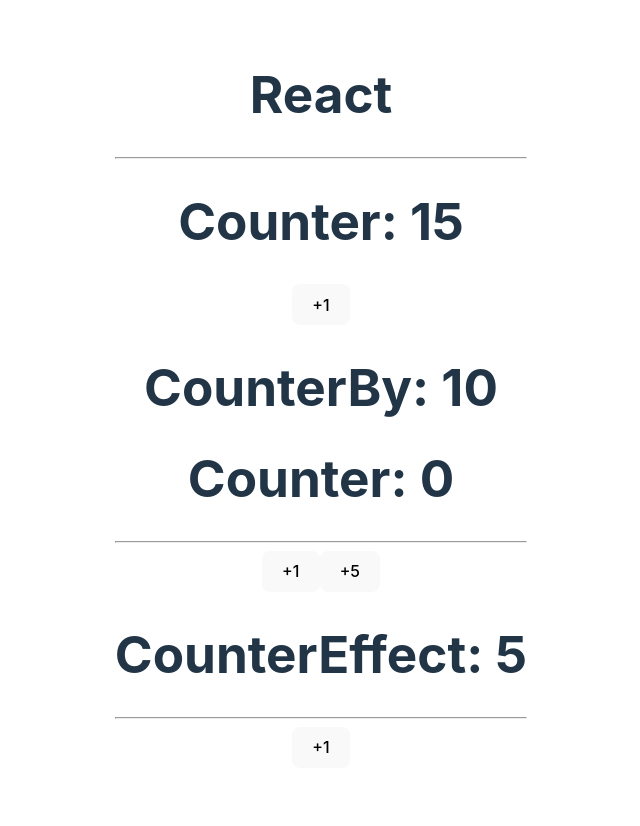
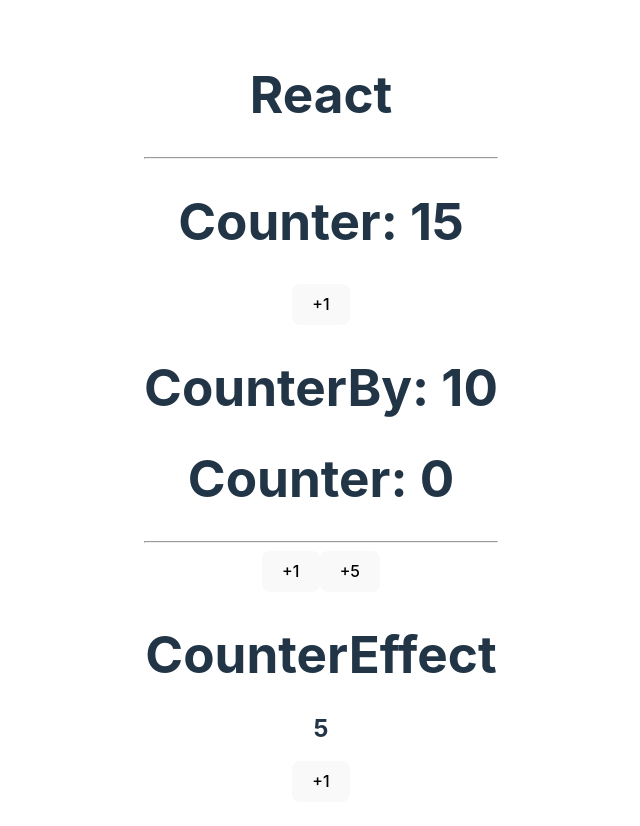
Before and after one commit to EricRusinque/bases-react-with-ts, a React (Vite) app: page / in a window 1280 px wide. Shown: the top 826 px of the page, without its empty margins (319-959 px from the left). Before the commit the page ends 800 px from the top, so only its background shows below. Built offline with nearby package versions, Linux system fonts and the light colour scheme.

Commit message:
Realizar animacion al llegar al valor maximo

```diff
--- a/package.json
+++ b/package.json
@@ -9,6 +9,7 @@
     "preview": "vite preview"
   },
   "dependencies": {
+    "gsap": "^3.11.3",
     "react": "^18.2.0",
     "react-dom": "^18.2.0"
   },
--- a/src/bases/CounterEffect.tsx
+++ b/src/bases/CounterEffect.tsx
@@ -1,6 +1,6 @@
-import React, { useEffect } from 'react'
+import gsap from 'gsap';
+import { useEffect } from 'react';
 import { useState } from 'react';
-
 
 const MAXIMUN_COUNT = 10;
 
@@ -16,16 +16,20 @@
 
     useEffect( () => {
 
-        if( counter <= 10 ) return;
+        if( counter < 10 ) return;
 
         console.log('%cSe llego al valor maximo','color:red; background-color:black');
+
+        gsap.to('h2',{ y: -10, duration: 0.2 ,ease: 'ease.out' }).then( () => {
+            gsap.to('h2',{ y: 0, duration: 1 ,ease: 'bounce.out' })
+        })
 
     },[ counter ]);
 
     return (
         <>
-            <h1>CounterEffect: { counter }</h1>
-            <hr/>
+            <h1>CounterEffect</h1>
+            <h2>{ counter }</h2>
             <button
                 onClick={ handleClick }
             >
```
Also changed, not shown: 1 other file (tests, documents, lock files or other folders).
